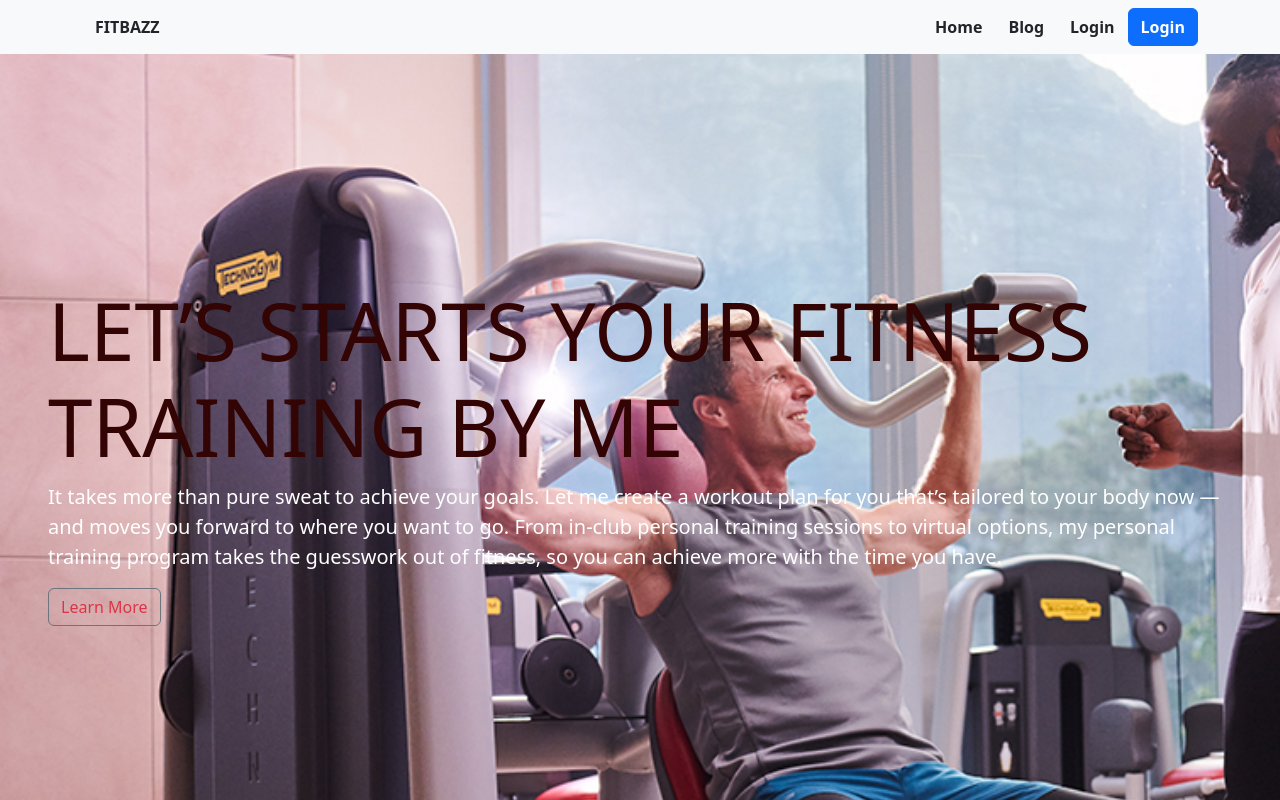
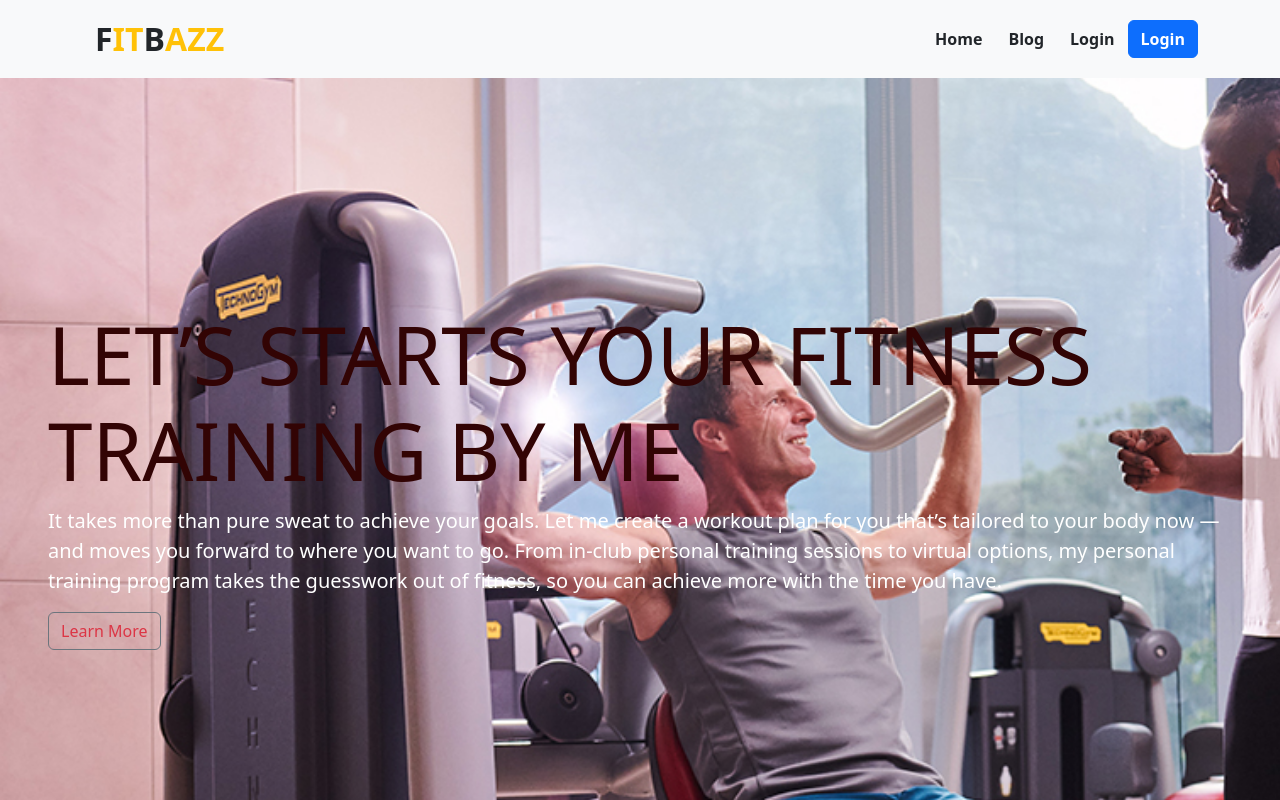
Before and after one commit to mustafa-arkan/fitbazz-clientside, a React (Create React App) app: page / in a window 1280 px wide. Shown: the top 800 px of the page. Built offline with nearby package versions, Linux system fonts and the light colour scheme; no server answers.

Commit message:
readme file added

```diff
--- a/public/index.html
+++ b/public/index.html
@@ -2,7 +2,7 @@
 <html lang="en">
   <head>
     <meta charset="utf-8" />
-    <link rel="icon" href="%PUBLIC_URL%/favicon.ico" />
+    <link rel="icon" href="https://www.favicon.cc/logo3d/440467.png" />
     <meta name="viewport" content="width=device-width, initial-scale=1" />
     <meta name="theme-color" content="#000000" />
     <meta
@@ -24,7 +24,7 @@
       work correctly both with client-side routing and a non-root public URL.
       Learn how to configure a non-root public URL by running `npm run build`.
     -->
-    <title>React App</title>
+    <title>Fitbazz</title>
   </head>
   <body>
     <noscript>You need to enable JavaScript to run this app.</noscript>
--- a/src/Shared/Header/Header.js
+++ b/src/Shared/Header/Header.js
@@ -42,7 +42,8 @@ const Header = () => {
         <div>
             <Navbar collapseOnSelect bg="light" expand="lg">
                 <Container >
-                <Link to="/"><Button  className='fw-bolder'  variant="">FITBAZZ</Button></Link>
+
+                <Link to="/"><Button  className='fw-bolder text-warning fs-2'  variant=""><span className='text-dark'>F</span>IT<span className='text-dark'>B</span>AZZ</Button></Link>
                     <Navbar.Toggle aria-controls="navbarScroll" />
                     <Navbar.Collapse className="justify-content-end ">
 
```
Also changed, not shown: src/assests/image/favicon.png (added), 1 other file (tests, documents, lock files or other folders).
